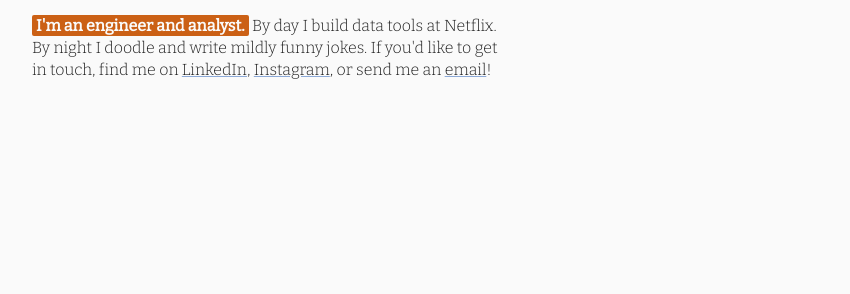
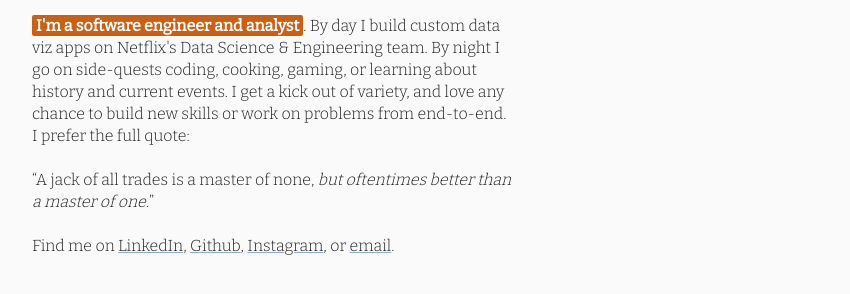
Before and after one commit to sagarvxyz/sagarv.xyz, an Astro site: page / in a window 1280 px wide. Shown: the part 260-554 px from the top of the page, without its empty margins (208-1058 px from the left). Built offline with nearby package versions, Linux system fonts and the light colour scheme; Astro itself is replaced by a stand-in of ours.

Commit message:
feat: update homepage

```diff
--- a/src/pages/index.astro
+++ b/src/pages/index.astro
@@ -24,14 +24,16 @@ const title = 'Sagar Velagala';
         <h1>{title}.</h1>
         <section class="hero-blurb">
             <p>
-                <strong
-                    >I'm an engineer and analyst.</strong
-                > By day I build data tools at Netflix.
-                By night I doodle and write mildly funny jokes. If you'd like to get in touch, find me on
-                <a href="https://www.linkedin.com/in/sagarvelagala/">LinkedIn</a
-                >, <a href="https://www.instagram.com/sagarvxyz/">Instagram</a>,
-                or send me an <a href="mailto:sagar.velagala@gmail.com">email</a
-                >!
+                <strong>I'm a software engineer and analyst</strong>. By day I build custom data viz apps on Netflix's Data Science & Engineering team. By night
+                I go on side-quests coding, cooking, gaming, or learning about history and current events.
+                I get a kick out of variety, and love any chance to build new skills or work on problems from end-to-end. I prefer the full quote: <br><br>
+                <q>A jack of all trades is a master of none, <i>but oftentimes better than a master of one.</i></q>
+                <br><br>
+                Find me on
+                <a href="https://www.linkedin.com/in/sagarvelagala/">LinkedIn</a>,
+                <a href="https://github.com/sagarvxyz">Github</a>,
+                <a href="https://www.instagram.com/sagarvxyz/">Instagram</a>,
+                or <a href="mailto:sagar.velagala@gmail.com">email</a>.
             </p>
         </section>
     </div>
```
Also changed, not shown: src/styles/global.css (+5 -5 lines).
